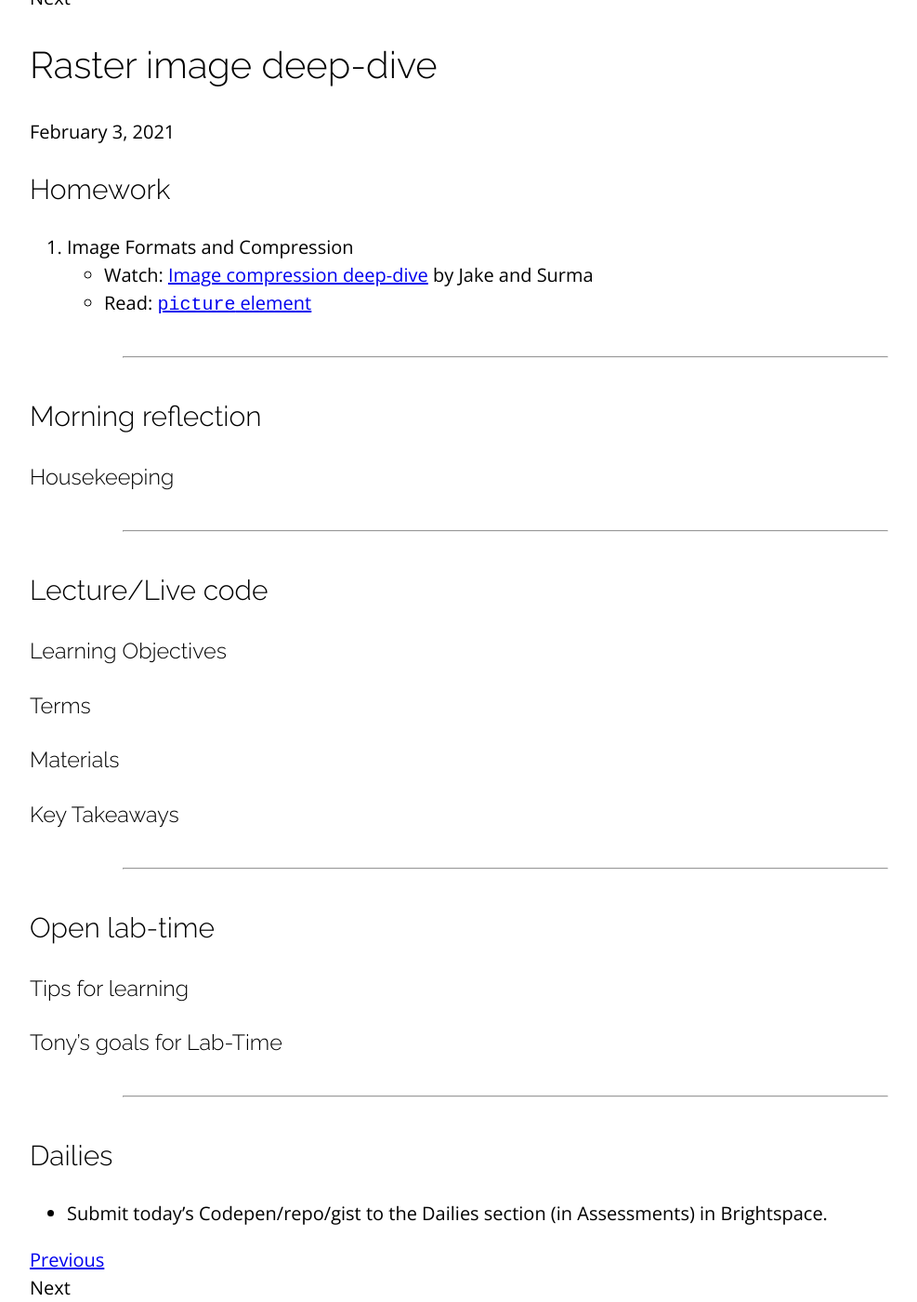
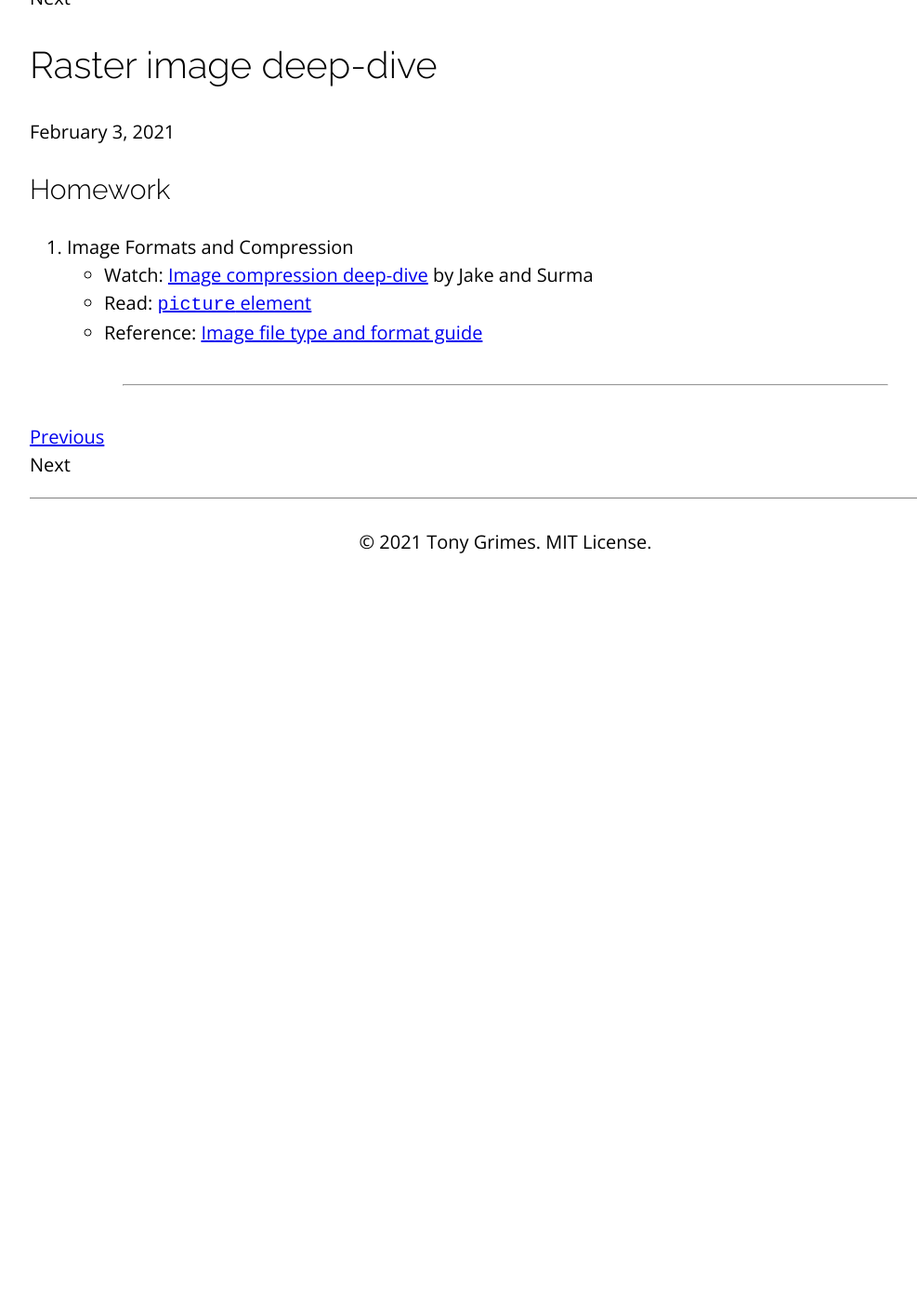
Before and after one commit to sait-wbdv/winter-2021, a Jekyll site: the page built from _posts/2021-02-03-raster-deep-dive.md, in a window 1280 px wide and 1400 px high, scrolled down 340 px. Shown: the whole window at 93% size, without its empty margins (96-1083 px from the left). Built offline with Jekyll 4.4.1, drawn with Linux system fonts in a browser that asks for light colours; nearby versions of some CDN libraries; after the commit the page ends 970 px from its top, so only the background shows below that; part of the change alters nothing that is shown.

Commit message:
updated W4W

```diff
--- a/_posts/2021-02-03-raster-deep-dive.md
+++ b/_posts/2021-02-03-raster-deep-dive.md
@@ -8,8 +8,11 @@ categories: cpnt201
 1. Image Formats and Compression
     - Watch: [Image compression deep-dive](https://youtu.be/F1kYBnY6mwg) by Jake and Surma
     - Read: [`picture` element](https://developer.mozilla.org/en-US/docs/Web/HTML/Element/picture)
+    - Reference: [Image file type and format guide](https://developer.mozilla.org/en-US/docs/Web/Media/Formats/Image_types)
 
 ---
+
+{% comment %}
 
 ## Morning reflection
 ### Housekeeping
@@ -18,8 +21,31 @@ categories: cpnt201
 
 ## Lecture/Live code
 ### Learning Objectives
-### Terms
+1. Define image encoder.
+2. Distinguish between lossless, lossy compression.
+3. Distinguish between high and low frequency imagery.
+4. Predict whether lossless or lossy compression will be best for a particular image.
+
+### Terminology
+<dl>
+Image encoder
+: A library/module that converts one image format to another. Not all encoders are created equal.
+
+High Frequency Imagery
+: Parts of an image (or the whole image) where colour and contrast change a lot from one pixel to the next. Example: a photo of a busy intersection.
+
+Low Frequency Imagery
+: Parts of an image (or the whole image) where colour and contrast change very little from one pixel to the next. Example: a vector logo or other image with a lot of flat colour.
+
+Colour Data
+: The digital information in an image that controls pixel colour. Also called chroma data.
+
+Brightness Data
+: The digital information in an image that controls pixel brightness.
+
 ### Materials
+- [Tony's Raw Screencaps](https://github.com/sait-wbdv/assets/)
+
 ### Key Takeaways
 
 ---
@@ -32,3 +58,5 @@ categories: cpnt201
 
 ## Dailies
 - Submit today's Codepen/repo/gist to the Dailies section (in Assessments) in Brightspace.
+
+{% endcomment %}
```
